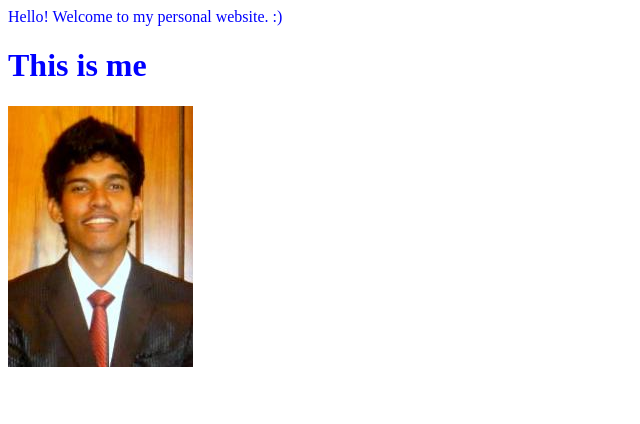
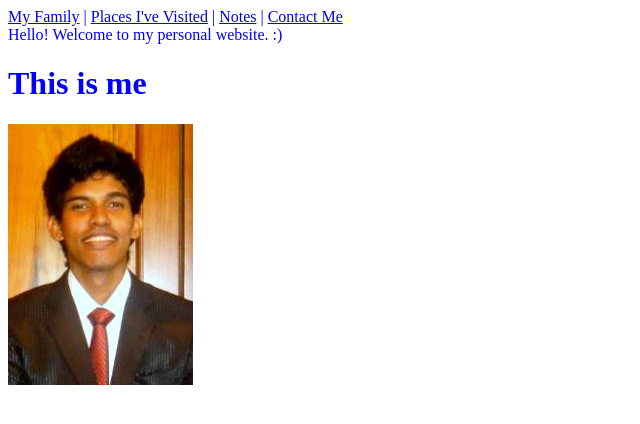
Before and after one commit to JinaBoy/jinaboy.github.io, a plain HTML site: page index.html in a window 1280 px wide. Shown: the whole page, without its empty margins (0-640 px from the left). Drawn offline with Linux system fonts and the light colour scheme.

Commit message:
Added nav

```diff
--- a/index.html
+++ b/index.html
@@ -10,7 +10,13 @@
 	  <!--<style>h1{font-family: utopia-std, serif; font-style: normal; font-weight: 500;} </style> -->
   </head>
   <body>
-    <div id="welcome">Hello! Welcome to my personal website. :)</div>
+	<nav>
+		<a href="/html/">My Family</a> |
+		<a href="/css/">Places I've Visited</a> |
+		<a href="/js/">Notes</a> |
+		<a href="/jquery/">Contact Me</a>
+	</nav>
+    	<div id="welcome">Hello! Welcome to my personal website. :)</div>
 	<h1>This is me</h1>
 	<!--<h1>Hello Suppu kella :) </h1>-->
 	<img src="img/jin.jpg" alt="Jina Boy">
```
